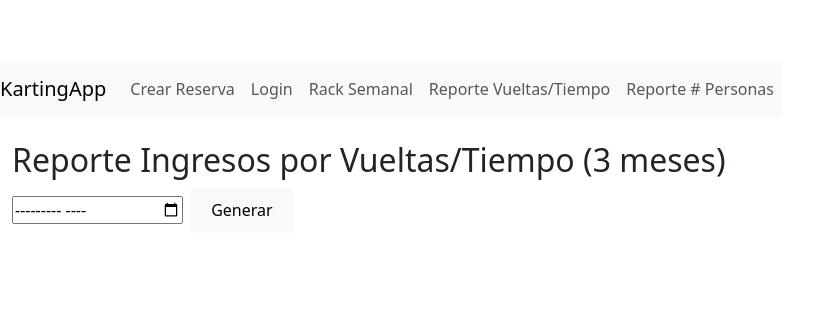
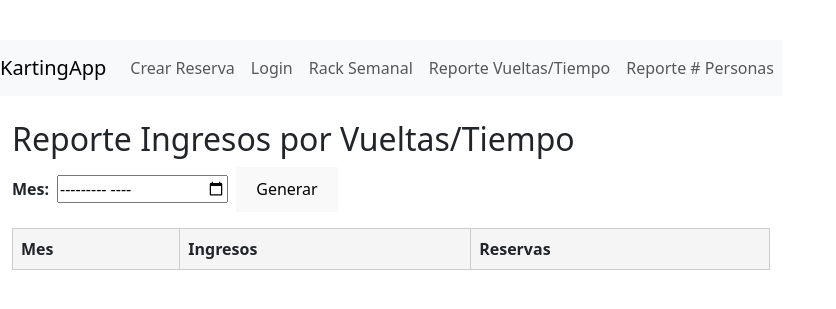
Before and after one commit to Ignacioa2234/ProyectoTecnicasDeIngEnSoftware, a React (Vite) app in the folder KartingRMFront/karting-frontend/: page /reports/laps in a window 1280 px wide. Shown: the part 245-554 px from the top of the page, without its empty margins (0-836 px from the left). Built offline with nearby package versions, Linux system fonts and the light colour scheme.

Commit message:
Update Reports

```diff
--- a/KartingRMFront/karting-frontend/src/components/LapsTimeReport.jsx
+++ b/KartingRMFront/karting-frontend/src/components/LapsTimeReport.jsx
@@ -4,78 +4,56 @@ import './Reports.css';
 
 export default function LapsTimeReport() {
   const [month, setMonth] = useState('');
-  const [report, setReport] = useState([]);
+  const [reports, setReports] = useState([]);
 
-  const generar = () => {
-    if (!month) return;
-    // month viene en formato "YYYY-MM"
-    const [y, m] = month.split('-').map(Number);
-    // start = primer día del mes
-    const start = `${y}-${String(m).padStart(2,'0')}-01`;
-    // end = último día del tercer mes (mes +2)
-    const endMonthIndex = m - 1 + 2;
-    const endYear = y + Math.floor(endMonthIndex / 12);
-    const endMonth = (endMonthIndex % 12) + 1;
-    const lastDay = new Date(endYear, endMonth, 0).getDate();
-    const end = `${endYear}-${String(endMonth).padStart(2,'0')}-${String(lastDay).padStart(2,'0')}`;
+  const handleGenerate = async e => {
+    e.preventDefault();
+    const [year, mon] = month.split('-');
+    const start = `${year}-${mon}-01T00:00:00`;
+    // JS: monthIndex = mon-1, day 0 of next month → last day of current
+    const lastDay = new Date(year, Number(mon), 0).getDate();
+    const end = `${year}-${mon}-${String(lastDay).padStart(2,'0')}T23:59:59`;
 
-    ReportService.getLapsTimeReport(start, end)
-      .then(r => setReport(r.data))
-      .catch(err => console.error(err));
+    try {
+      const res = await ReportService.getLapsTimeReport(start, end);
+      setReports(res.data);
+    } catch {
+      setReports([]);
+    }
   };
 
   return (
-    <div>
-      <h2>Reporte Ingresos por Vueltas/Tiempo (3 meses)</h2>
-      <div className="report-filters">
+    <div className="reports-container">
+      <h2>Reporte Ingresos por Vueltas/Tiempo</h2>
+      <form onSubmit={handleGenerate} className="report-form">
+        <label>Mes:</label>
         <input
           type="month"
           value={month}
           onChange={e => setMonth(e.target.value)}
+          required
         />
-        <button onClick={generar}>Generar</button>
-      </div>
+        <button type="submit">Generar</button>
+      </form>
 
-      {report.length > 0 && (
       <table className="report-table">
         <thead>
           <tr>
-              <th>Tarifa</th>
-              {report.map((r, i) =>
-                <th key={i}>{r.month}</th>
-              )}
-              <th>Total</th>
+            <th>Mes</th>
+            <th>Ingresos</th>
+            <th>Reservas</th>
           </tr>
         </thead>
         <tbody>
-            {/*
-              Asumo que tu ReportEntity viene con:
-                - category (10,15,20 vueltas)
-                - month (p.ej "Abril")
-                - amount
-              y que el back ya devuelve 3 filas distintas, una por tarifa.
-            */}
-            {report.reduce((acc, curr) => {
-              let row = acc.find(r => r.category === curr.category);
-              if (!row) {
-                row = { category: curr.category, values: [], total: 0 };
-                acc.push(row);
-              }
-              row.values.push(curr.amount);
-              row.total += curr.amount;
-              return acc;
-            }, []).map((row, idx) => (
-              <tr key={idx}>
-                <td>{row.category}</td>
-                {row.values.map((v, j) =>
-                  <td key={j}>{v.toLocaleString()}</td>
-                )}
-                <td>{row.total.toLocaleString()}</td>
+          {reports.map(r => (
+            <tr key={r.aggregationKey}>
+              <td>{r.monthName}</td>
+              <td>{r.totalIncome}</td>
+              <td>{r.reservationCount}</td>
             </tr>
           ))}
         </tbody>
       </table>
-      )}
     </div>
   );
 }
--- a/KartingRMFront/karting-frontend/src/components/PeopleCountReport.jsx
+++ b/KartingRMFront/karting-frontend/src/components/PeopleCountReport.jsx
@@ -1,89 +1,54 @@
-// src/components/PeopleCountReport.jsx
-import React, { useState, useEffect } from 'react';
-import { eachMonthOfInterval, format, parseISO, startOfMonth, endOfMonth } from 'date-fns';
-import reportService from '../services/report.service';
+import React, { useState } from 'react';
+import ReportService from '../services/report.service';
+import './Reports.css';
 
 export default function PeopleCountReport() {
-  const [months, setMonths] = useState([]);
-  const [data, setData]     = useState({}); // { aggregationKey: { YYYY-MM: totalIncome, TOTAL: total } }
+  const [month, setMonth] = useState('');
+  const [reports, setReports] = useState([]);
 
-  const [startMonth, setStartMonth] = useState(() => format(new Date(), 'yyyy-MM'));
-  const [endMonth, setEndMonth]     = useState(() => format(new Date(), 'yyyy-MM'));
+  const handleGenerate = async e => {
+    e.preventDefault();
+    const [year, mon] = month.split('-');
+    const start = `${year}-${mon}-01T00:00:00`;
+    const lastDay = new Date(year, Number(mon), 0).getDate();
+    const end = `${year}-${mon}-${String(lastDay).padStart(2,'0')}T23:59:59`;
 
-  useEffect(() => {
-    const start = startOfMonth(parseISO(startMonth + '-01'));
-    const end   = endOfMonth(parseISO(endMonth + '-01'));
-    const interval = eachMonthOfInterval({ start, end });
-    setMonths(interval.map(d => format(d, 'yyyy-MM')));
-
-    reportService.getGroupSizeReport(
-      start.toISOString(),
-      end.toISOString()
-    ).then(list => {
-      const table = {};
-      list.forEach(r => {
-        const key = r.aggregationKey;
-        const m   = format(parseISO(r.monthName + '-01'), 'yyyy-MM');
-        if (!table[key]) table[key] = {};
-        table[key][m] = r.totalIncome;
-      });
-      Object.keys(table).forEach(key => {
-        table[key].TOTAL = months.reduce(
-          (sum, m) => sum + (table[key][m] || 0),
-          0
-        );
-      });
-      setData(table);
-    });
-  }, [startMonth, endMonth]);
+    try {
+      const res = await ReportService.getPeopleCountReport(start, end);
+      setReports(res.data);
+    } catch {
+      setReports([]);
+    }
+  };
 
   return (
-    <div>
-      <h2>Reporte por Número de Personas</h2>
+    <div className="reports-container">
+      <h2>Reporte Ingresos por Tamaño de Grupo</h2>
+      <form onSubmit={handleGenerate} className="report-form">
+        <label>Mes:</label>
+        <input
+          type="month"
+          value={month}
+          onChange={e => setMonth(e.target.value)}
+          required
+        />
+        <button type="submit">Generar</button>
+      </form>
 
-      <div className="row mb-3">
-        <div className="col">
-          <label>Mes Inicio</label>
-          <input
-            type="month"
-            className="form-control"
-            value={startMonth}
-            onChange={e => setStartMonth(e.target.value)}
-          />
-        </div>
-        <div className="col">
-          <label>Mes Fin</label>
-          <input
-            type="month"
-            className="form-control"
-            value={endMonth}
-            onChange={e => setEndMonth(e.target.value)}
-          />
-        </div>
-      </div>
-
-      <table className="table table-bordered">
+      <table className="report-table">
         <thead>
           <tr>
-            <th>Número de personas</th>
-            {months.map(m => (
-              <th key={m}>{format(parseISO(m + '-01'), 'LLLL yyyy')}</th>
-            ))}
-            <th>TOTAL</th>
+            <th>Mes</th>
+            <th>Ingresos</th>
+            <th>Reservas</th>
           </tr>
         </thead>
         <tbody>
-          {Object.entries(data).map(([key, row]) => (
-            <tr key={key}>
-              <td>{key}</td>
-              {months.map(m => (
-                <td key={m}>
-                  {new Intl.NumberFormat('es-CL').format(row[m] || 0)}
-                </td>
-              ))}
-              <td>
-                {new Intl.NumberFormat('es-CL').format(row.TOTAL || 0)}
-              </td>
+          {reports.map(r => (
+            <tr key={r.aggregationKey}>
+              <td>{r.monthName}</td>
+              <td>{r.totalIncome}</td>
+              <td>{r.reservationCount}</td>
             </tr>
           ))}
         </tbody>
--- a/KartingRMFront/karting-frontend/src/components/Reports.css
+++ b/KartingRMFront/karting-frontend/src/components/Reports.css
@@ -1,8 +1,16 @@
-.report-filters {
+.reports-container {
+    margin-top: 1rem;
+  }
+
+  .report-form {
+    display: flex;
+    align-items: center;
+    gap: 0.5rem;
     margin-bottom: 1rem;
-    display: flex;
-    gap: 0.5rem;
-    align-items: center;
+  }
+
+  .report-form label {
+    font-weight: bold;
   }
 
   .report-table {
@@ -12,11 +20,11 @@
 
   .report-table th,
   .report-table td {
-    border: 1px solid #ddd;
+    border: 1px solid #ccc;
     padding: 0.5rem;
-    text-align: center;
+    text-align: left;
   }
 
   .report-table th {
-    background-color: #f2f2f2;
+    background-color: #f5f5f5;
   }
--- a/KartingRMFront/karting-frontend/src/services/report.service.js
+++ b/KartingRMFront/karting-frontend/src/services/report.service.js
@@ -1,16 +1,11 @@
-import http from "../http-common";
+import http from '../http-common';
 
 class ReportService {
   getLapsTimeReport(start, end) {
-    return http.get("/reports/laps-time", {
-      params: { start, end }
-    });
+    return http.get(`/reports/laps-time?start=${start}&end=${end}`);
   }
-
-  getGroupSizeReport(start, end) {
-    return http.get("/reports/group-size", {
-      params: { start, end }
-    });
+  getPeopleCountReport(start, end) {
+    return http.get(`/reports/group-size?start=${start}&end=${end}`);
   }
 }
 
```
Also changed, not shown: KartingRMFront/karting-frontend/src/components/Reports.jsx (deleted, +0 -11 lines), 1 other file (tests, documents, lock files or other folders). Lines whose indentation alone changed are shown as unchanged.
